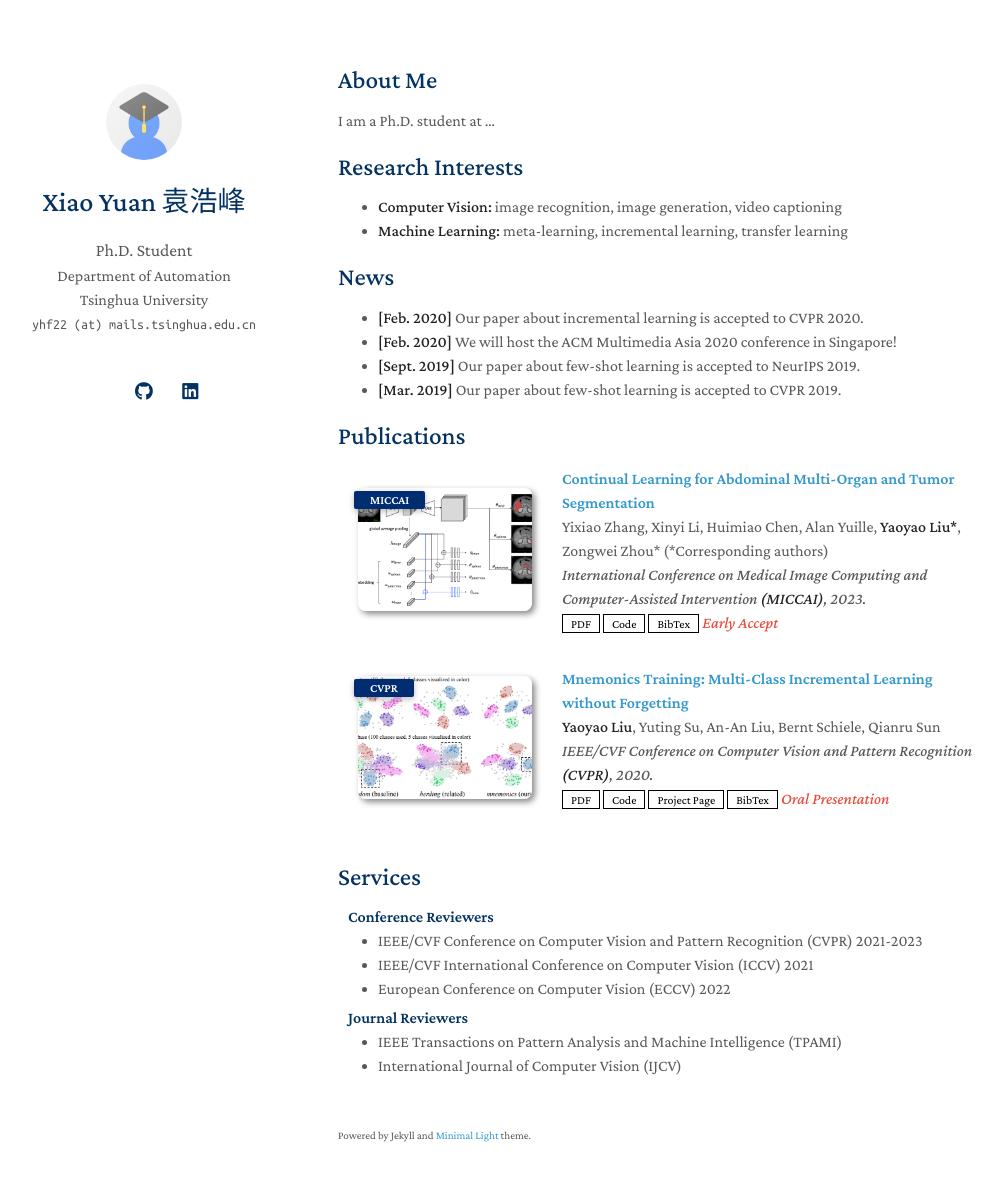
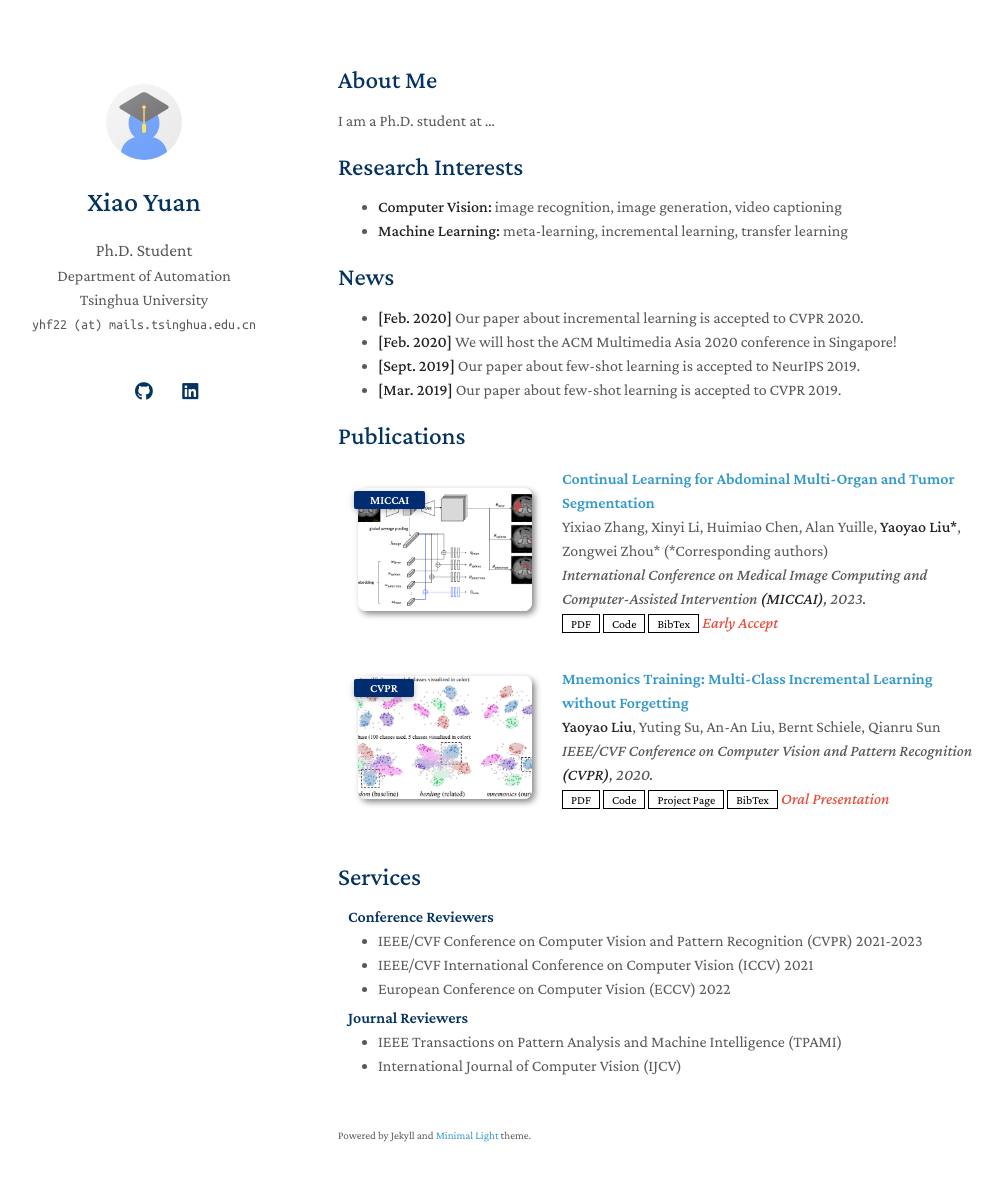
Before and after one commit to Xyz-yuanhf/Xyz-yuanhf.github.io, a Jekyll site: the page built from index.md, in a window 1280 px wide and 1216 px high. Shown: the top 1181 px of the window, without its empty margins (132-1135 px from the left). Built offline with Jekyll 4.4.1, drawn with Linux system fonts in a browser that asks for light colours; a style sheet for code colours, icons or effects is not loaded; our own code applies the rules of GitHub Pages for plain Markdown files.

Commit message:
Update _config.yml

```diff
--- a/_config.yml
+++ b/_config.yml
@@ -1,5 +1,5 @@
 # Basic Information
-title: Xiao Yuan 袁浩峰
+title: Xiao Yuan
 position: Ph.D. Student
 affiliation: Department of Automation Tsinghua University
 email: yhf22 (at) mails.tsinghua.edu.cn
```
